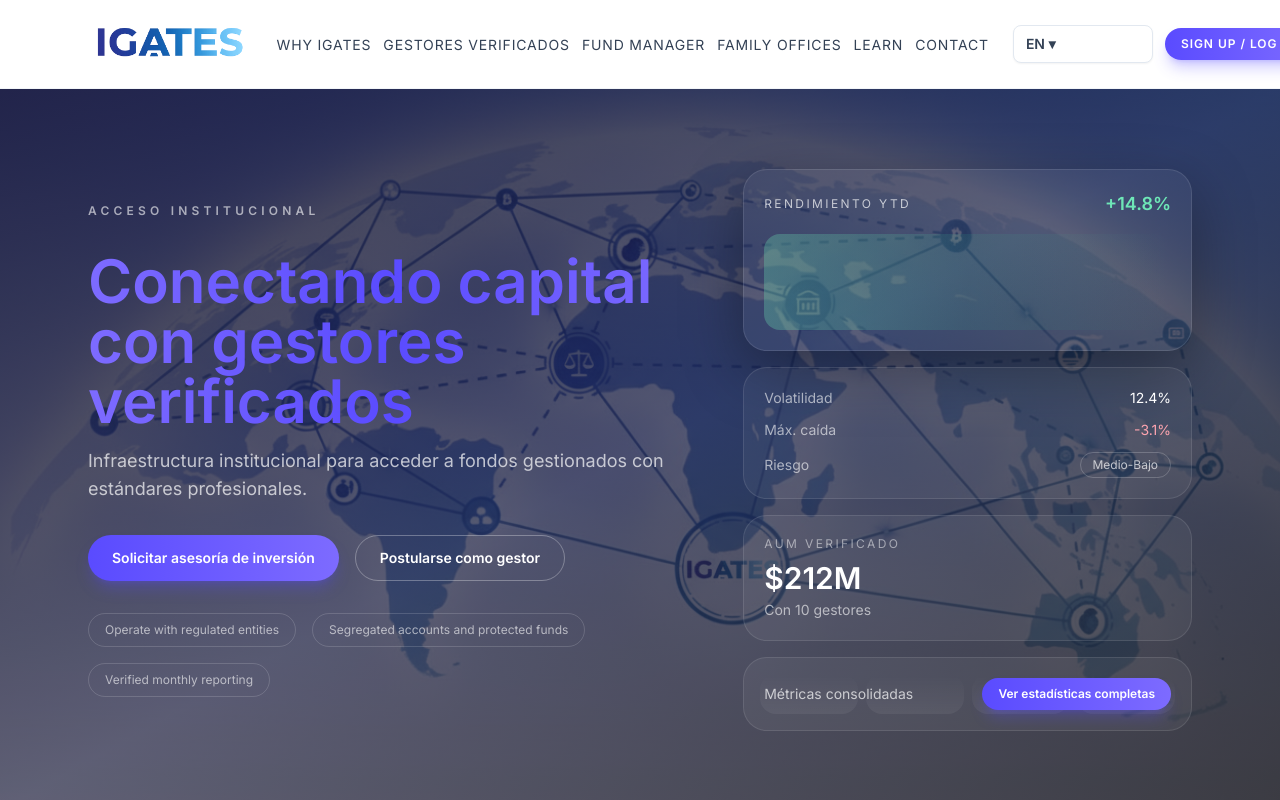
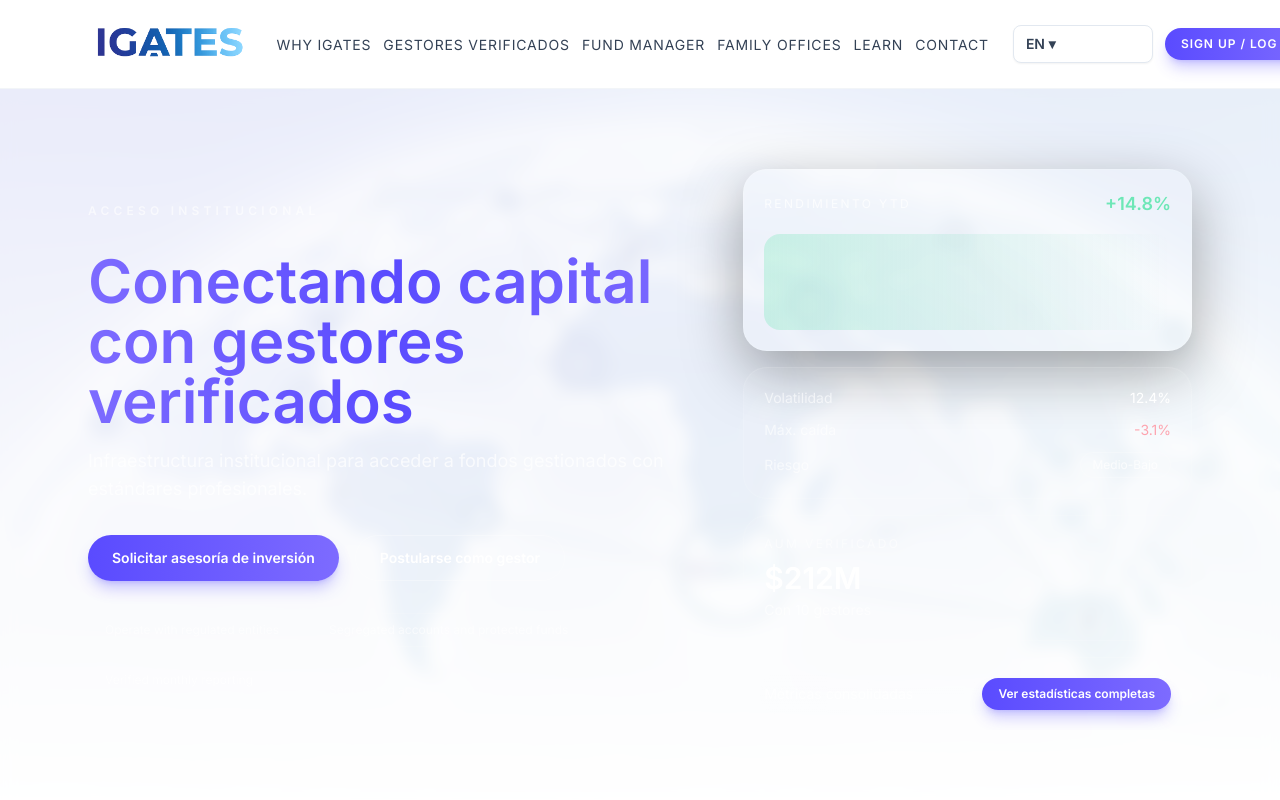
Before and after one commit to Juanherrera-123/Fund_Connect, a Next.js app: page / in a window 1280 px wide. Shown: the top 800 px of the page. Built offline with nearby package versions, Linux system fonts and the light colour scheme.

Commit message:
Update hero overlay styling

```diff
--- a/src/components/home/Hero.tsx
+++ b/src/components/home/Hero.tsx
@@ -12,8 +12,8 @@
       id="hero"
       className="relative overflow-hidden bg-[url('/worldmap-Igates.png')] bg-cover bg-center text-white"
     >
-      <div className="absolute inset-0 bg-gradient-to-br from-igates-800/80 via-igates-700/70 to-igates-900/80" />
-      <div className="relative mx-auto grid max-w-6xl gap-12 px-6 py-20 lg:grid-cols-[1.15fr_0.85fr] lg:items-center">
+      <div className="absolute inset-0 z-0 bg-[rgba(255,255,255,0.88)] backdrop-blur" />
+      <div className="relative z-10 mx-auto grid max-w-6xl gap-12 px-6 py-20 lg:grid-cols-[1.15fr_0.85fr] lg:items-center">
         <div className="space-y-8">
           <p
             className="text-xs font-semibold uppercase tracking-[0.35em] text-white/60"
```
